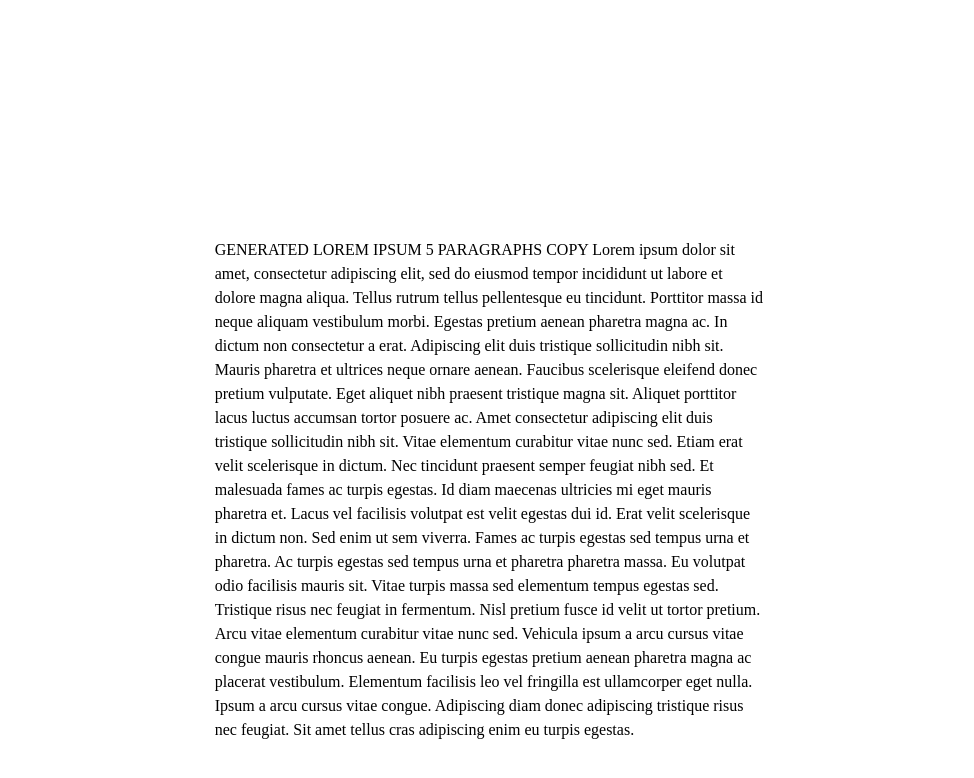
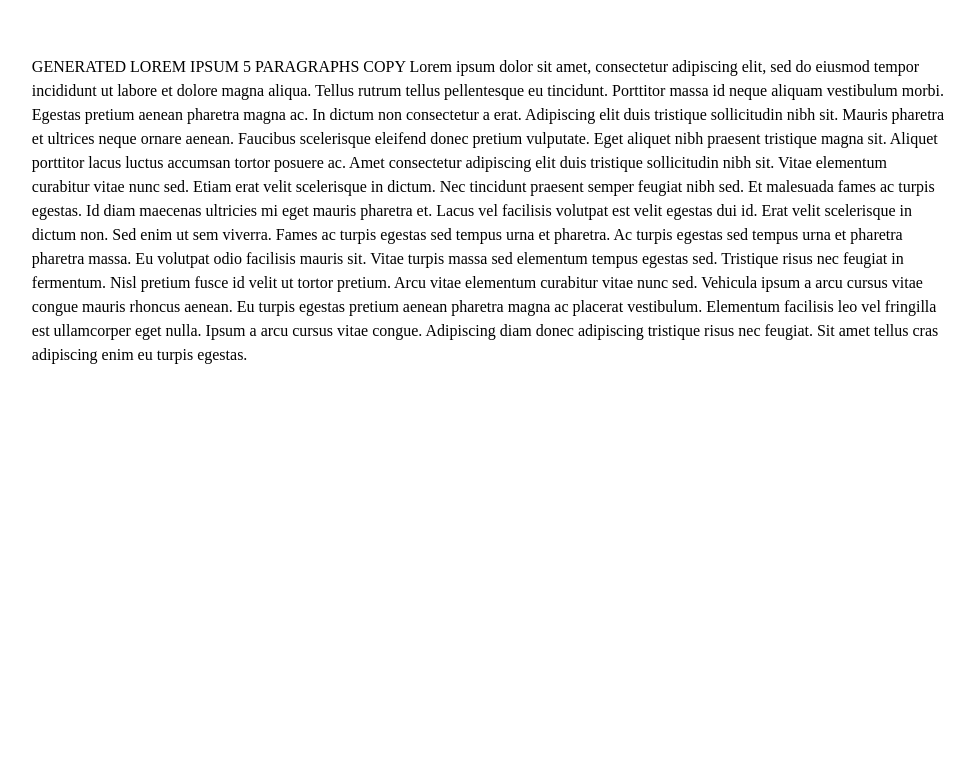
Before and after one commit to Kmnolan1/GRA424, a plain HTML site: page project-1.html in a window 1280 px wide. Shown: the part 128-906 px from the top of the page, without its empty margins (151-1125 px from the left). Drawn offline with Linux system fonts and the light colour scheme.

Commit message:
Update styles2.css

```diff
--- a/css/styles2.css
+++ b/css/styles2.css
@@ -1,3 +1,3 @@
 body {
-    margin: 28.571429%
+    margin: 14.2857145%
 }
```
